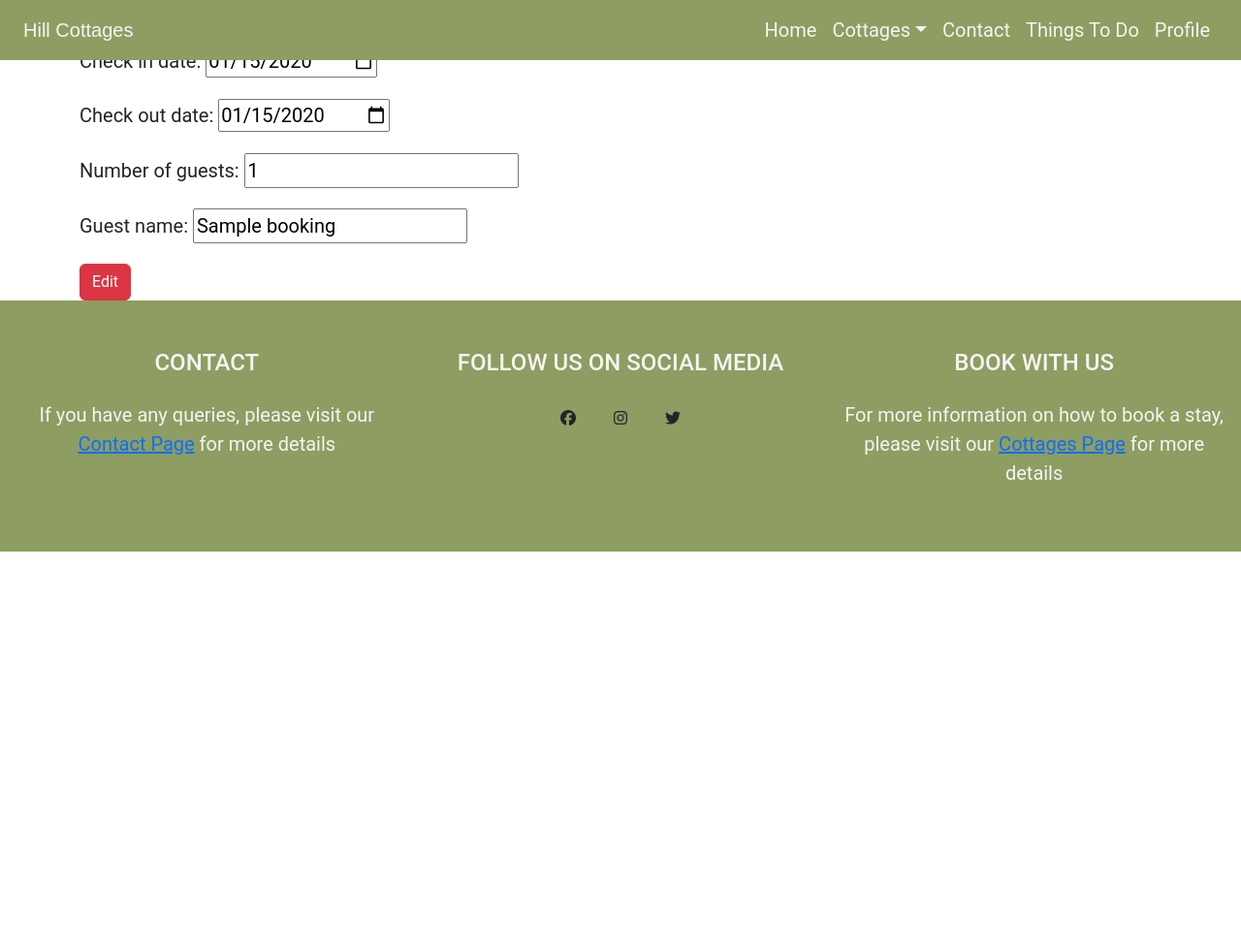
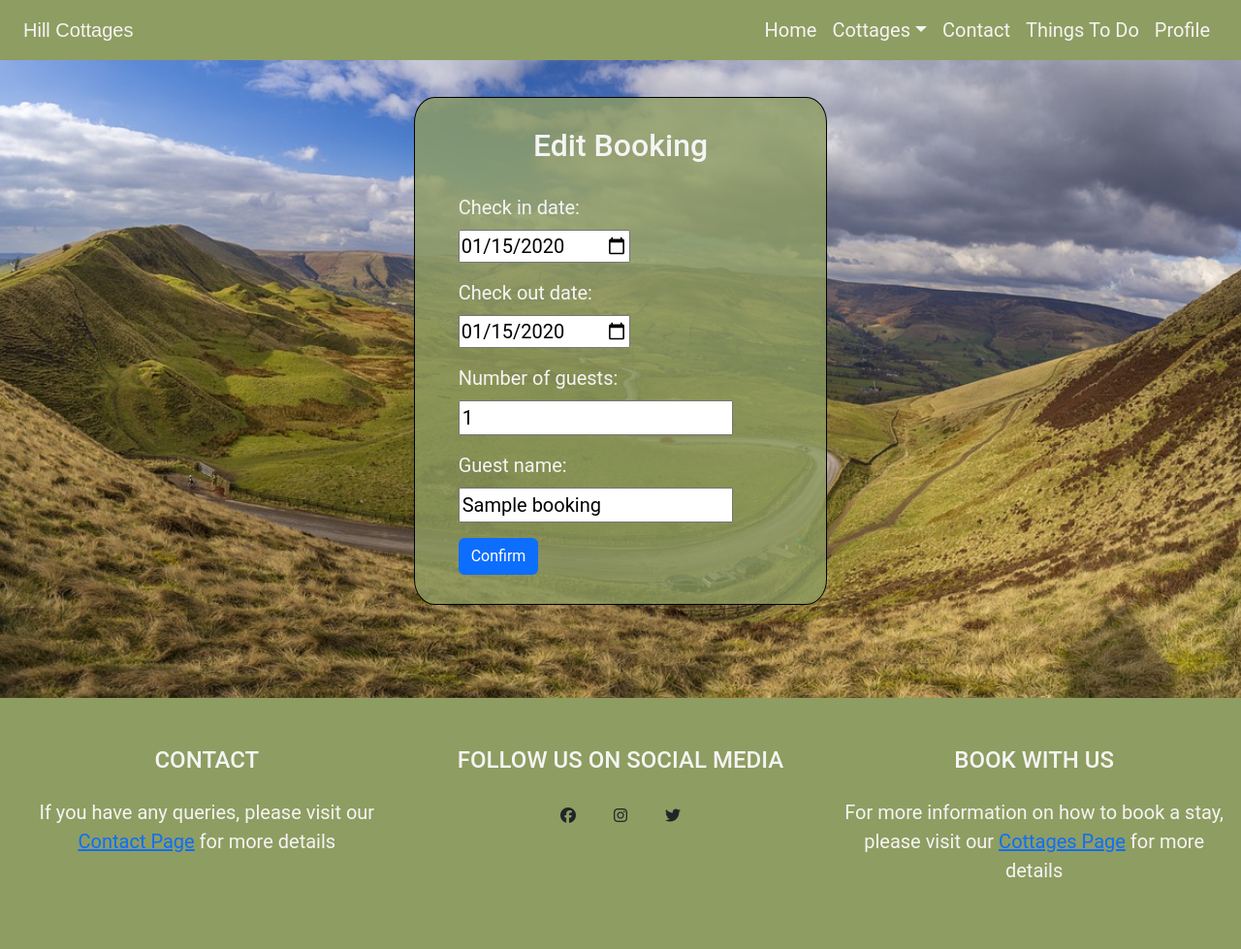
Before and after one commit to donald-macritchie/holiday-cottages, a Django app: page /edit_booking/1 in a window 1280 px wide. Shown: the whole page at 97% size. Before the commit the page ends 569 px from the top, so only its background shows below. Run offline with Django 3.2, Linux system fonts and the light colour scheme; a user stored in the database is signed in; tables that the repository leaves empty hold one stand-in row (values such as "Sample post"); some libraries are stand-ins or nearby versions; some web fonts are replaced.

Commit message:
style edit booking.html

```diff
--- a/static/css/style.css
+++ b/static/css/style.css
@@ -846,7 +846,7 @@ footer {
 
  }
 
-  @media screen and (max-width: 320px) {
+@media screen and (max-width: 320px) {
     .booking-form-head h1{
         font-size: 1.8em;
     }
@@ -855,8 +855,30 @@ footer {
     margin: 75px;
     font-size: 0.8em;
     }
+}
 
-.modal_img{
+/* .modal_img{
     height: auto;
     object-fit: contain;
+} */
+
+.edit-booking-container {
+    background-image: url(../img/booking-img.jpeg);
+    background-size: cover;
+    background-repeat: no-repeat;
+    background-position: center center;
+    height: 90vh;
 }
+
+.edit-booking-section {
+    margin: 100px auto;
+    padding: 30px;
+    background-color: rgba(142, 157, 97, 0.8);
+    border: solid 1px black;
+    border-radius: 5%;
+    color: #f5f4f4;
+}
+
+.edit-booking-head {
+    margin-bottom: 30px;
+}
--- a/templates/edit_booking.html
+++ b/templates/edit_booking.html
@@ -1,13 +1,22 @@
 {% extends "base.html" %}
 
 {% block content %}
-<div class="container">
-    <h2>Edit Booking</h2>
 
-    <form method="post">
-        {% csrf_token %}
-        {{ form.as_p }}
-        <button type="submit" class="btn btn-danger">Edit</button>
-    </form>
+<div class="container-fluid edit-booking-container">
+    <div class="row">
+        <div class="col-12 col-md-10 col-lg-4 edit-booking-section">
+            <div class="col-12 col-md-10 col-lg-10 mx-auto text-center edit-booking-head">
+                <h2>Edit Booking</h2>
+            </div>
+            <div class="col-12 col-md-10 col-lg-10">
+                <form method="post">
+                    {% csrf_token %}
+                    {{ form.as_p }}
+                    <button type="submit" class="btn btn-primary">Confirm</button>
+                </form>
+            </div>
+        </div>
+    </div>
 </div>
+
 {% endblock %}
```
